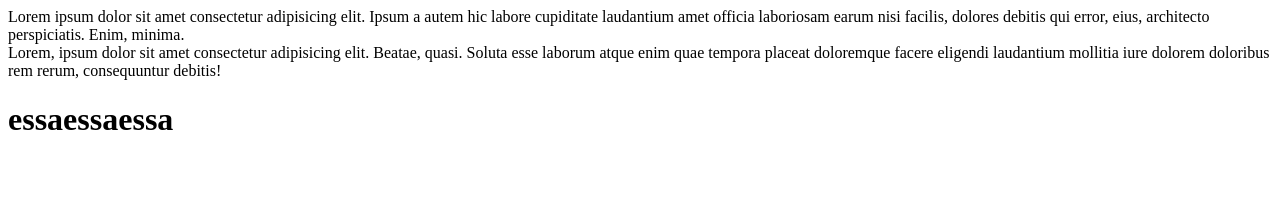
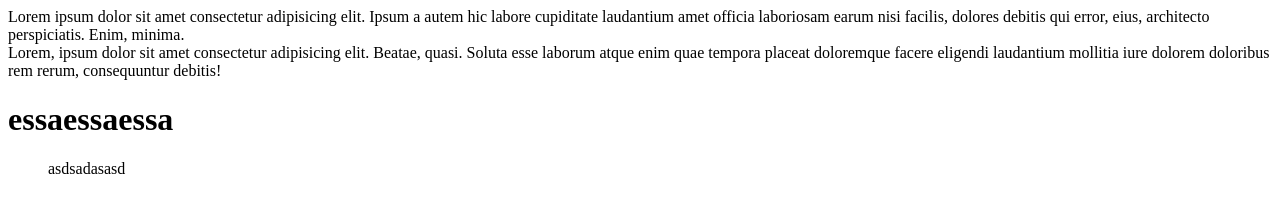
Before and after one commit to karolbialuk/kosmiczne, a plain HTML site: page index.html in a window 1280 px wide. Drawn offline with Linux system fonts and the light colour scheme.

Commit message:
Dodanie nowego menu

```diff
--- a/index.html
+++ b/index.html
@@ -14,5 +14,8 @@
 
     <h1>essaessaessa</h1>
 
+    <menu>
+        asdsadasasd
+    </menu>
 </body>
 </html>
```
